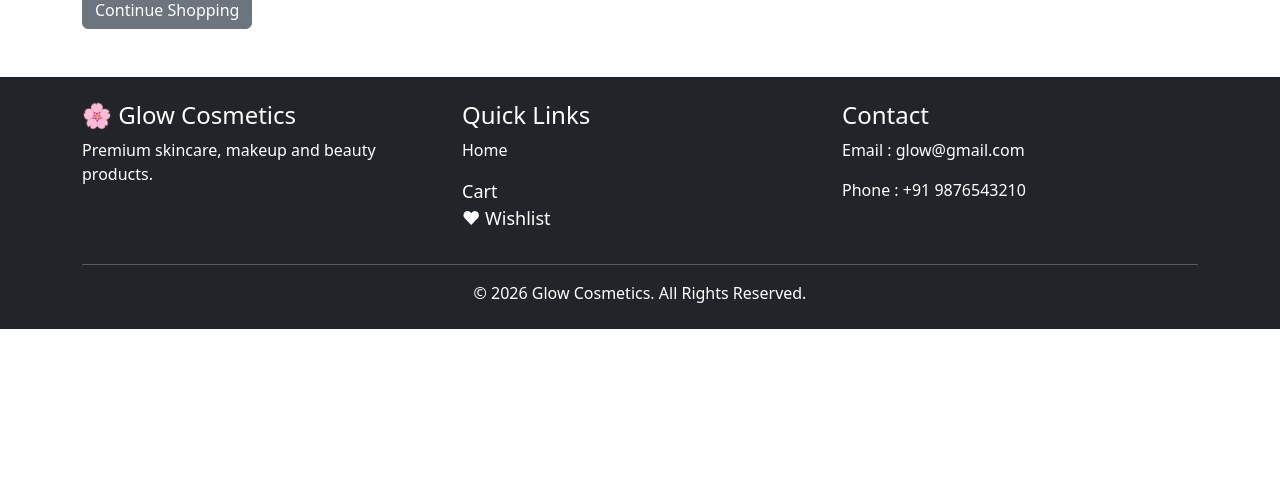
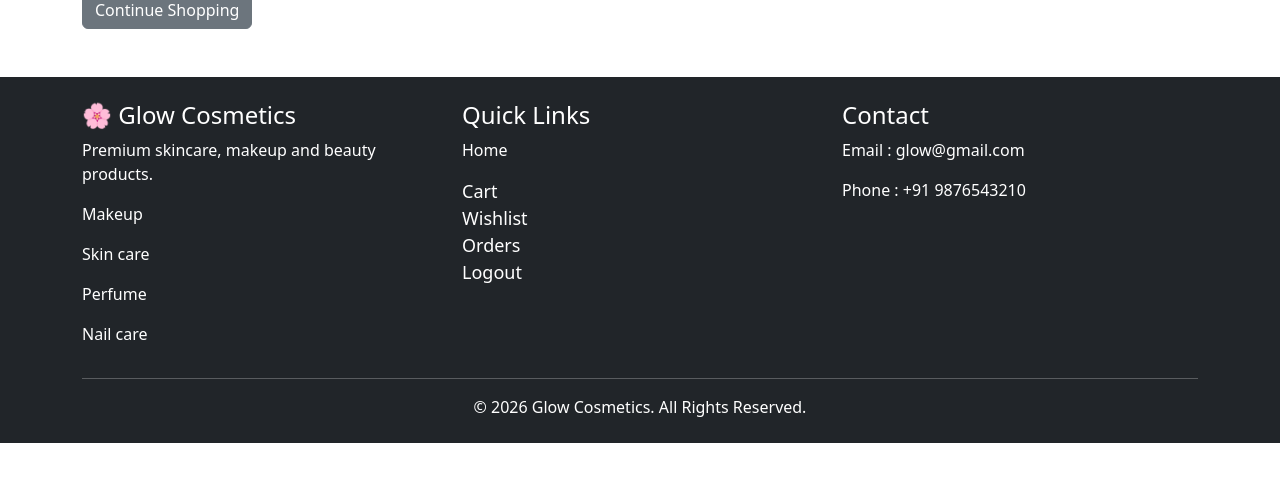
Before and after one commit to jugnusiraj/Mini_store, a Django app: page /cart/ in a window 1280 px wide. Shown: the part 263-745 px from the top of the page. Run offline with Django 5.2, Linux system fonts and the light colour scheme; a user stored in the database is signed in; data comes from the database, SQL or seed files in the repository.

Commit message:
Updated base.html and navbar

```diff
--- a/store/templates/base.html
+++ b/store/templates/base.html
@@ -132,6 +132,14 @@
                     Premium skincare, makeup and beauty products.
                 </p>
 
+                <p> Makeup </p>
+
+                <p> Skin care </p>
+
+                <p> Perfume </p>
+
+                <p> Nail care </p>
+
             </div>
 
             <div class="col-md-4">
@@ -149,7 +157,15 @@
                    </a>
 
                    <a class="nav-link text-white me-3" href="{% url 'wishlist' %}">
-                      ❤ Wishlist
+                      Wishlist
+                   </a>
+
+                   <a class="nav-link text-white me-3" href="{% url 'order_history' %}">
+                   Orders
+                   </a>
+
+                   <a class="nav-link text-white me-3" href="{% url 'logout' %}">
+                    Logout
                    </a>
 
 
```
